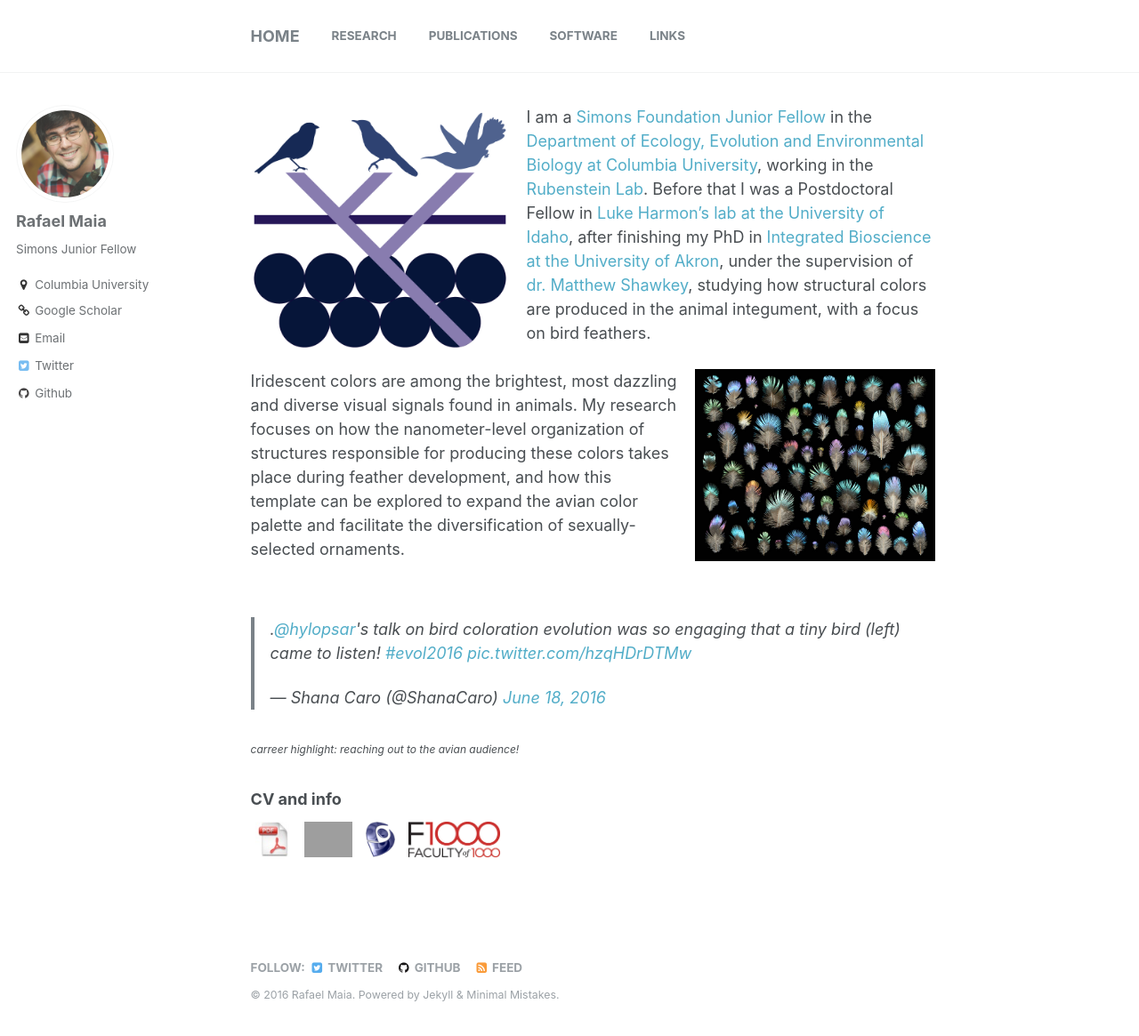
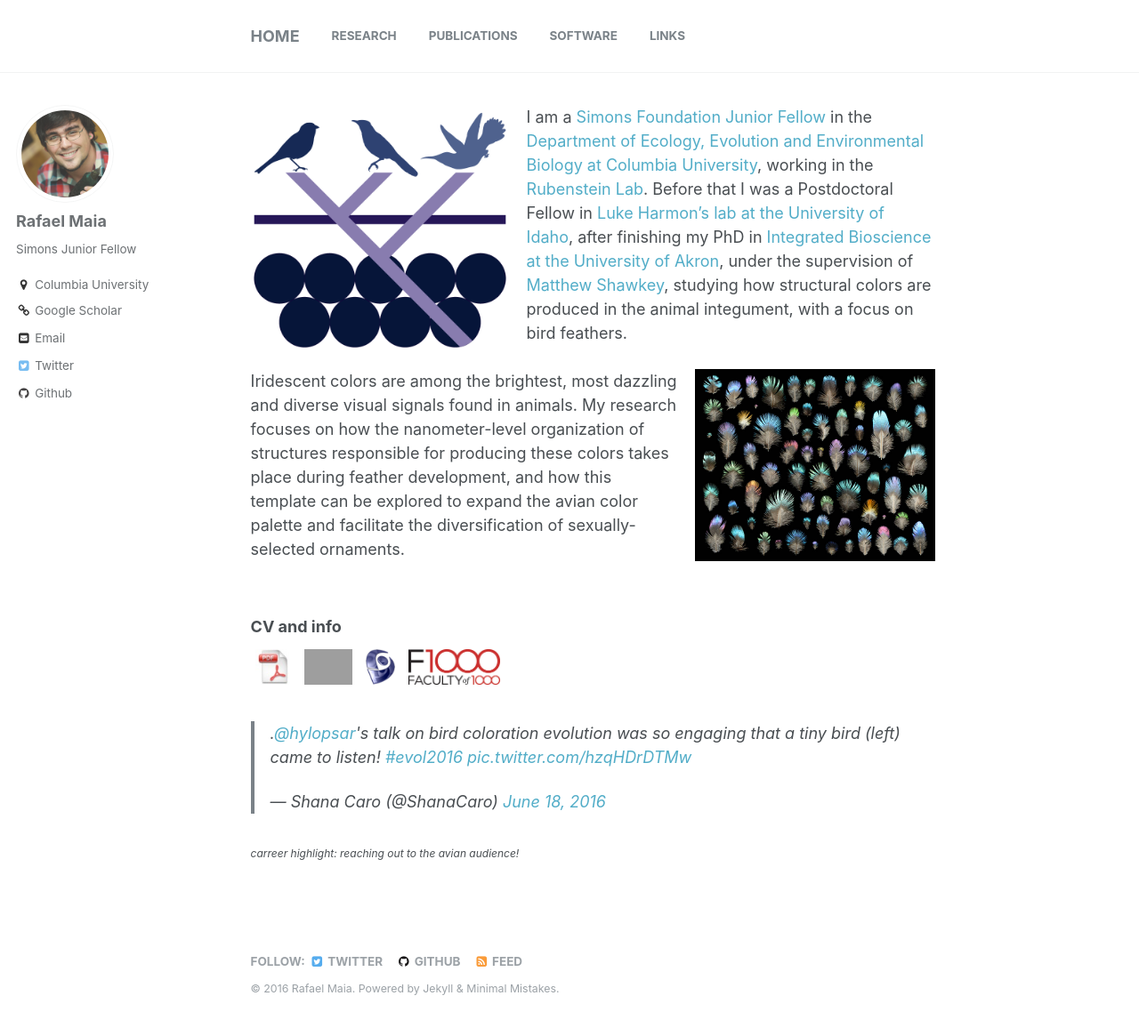
Before and after one commit to rmaia/rmaia.github.io, a Jekyll site: the page built from _pages/index.md, in a window 1280 px wide and 1183 px high. Shown: the top 1165 px of the window at 89% size. Built offline with Jekyll 4.4.1, drawn with Linux system fonts in a browser that asks for light colours; comment, search, counter and statistics services are not loaded; grey boxes are pictures that could not be loaded.

Commit message:
little index change

```diff
--- a/_pages/index.md
+++ b/_pages/index.md
@@ -5,20 +5,18 @@ author_profile: true
 permalink: /
 ---
 <img align="left" style="padding-right:20px; width:310px" src="/images/logo.png">
-I am a [Simons Foundation Junior Fellow](https://www.simonsfoundation.org/simons-society-of-fellows/junior-fellows/) in the [Department of Ecology, Evolution and Environmental Biology at Columbia University](http://www.columbia.edu/cu/e3b/), working in the [Rubenstein Lab](http://www.columbia.edu/~dr2497/HOME.html). Before that I was a Postdoctoral Fellow in [Luke Harmon's lab at the University of Idaho](http://www.webpages.uidaho.edu/~lukeh/), after finishing my PhD in [Integrated Bioscience at the University of Akron](http://www.uakron.edu/id/ib/), under the supervision of [dr. Matthew Shawkey](http://gozips.uakron.edu/~shawkey/), studying how structural colors are produced in the animal integument, with a focus on bird feathers.
+I am a [Simons Foundation Junior Fellow](https://www.simonsfoundation.org/simons-society-of-fellows/junior-fellows/) in the [Department of Ecology, Evolution and Environmental Biology at Columbia University](http://www.columbia.edu/cu/e3b/), working in the [Rubenstein Lab](http://www.columbia.edu/~dr2497/HOME.html). Before that I was a Postdoctoral Fellow in [Luke Harmon's lab at the University of Idaho](http://www.webpages.uidaho.edu/~lukeh/), after finishing my PhD in [Integrated Bioscience at the University of Akron](http://www.uakron.edu/id/ib/), under the supervision of [Matthew Shawkey](http://gozips.uakron.edu/~shawkey/), studying how structural colors are produced in the animal integument, with a focus on bird feathers.
 <br>
 <br>
 <img align="right" style="padding-left:20px; width:290px" src="/images/Starling-Poster-WEB.jpg"> Iridescent colors are among the brightest, most dazzling and diverse visual signals found in animals. My research focuses on how the nanometer-level organization of structures responsible for producing these colors takes place during feather development, and how this template can be explored to expand the avian color palette and facilitate the diversification of sexually-selected ornaments.
 <br>
 <br>
-<blockquote class="twitter-tweet" data-lang="en"><p lang="en" dir="ltr">.<a href="https://twitter.com/hylopsar">@hylopsar</a>&#39;s talk on bird coloration evolution was so engaging that a tiny bird (left) came to listen! <a href="https://twitter.com/hashtag/evol2016?src=hash">#evol2016</a> <a href="https://t.co/hzqHDrDTMw">pic.twitter.com/hzqHDrDTMw</a></p>&mdash; Shana Caro (@ShanaCaro) <a href="https://twitter.com/ShanaCaro/status/744233162474037248">June 18, 2016</a></blockquote>
-<script async src="//platform.twitter.com/widgets.js" charset="utf-8"></script>
-<p style="font-size:12px"><i>carreer highlight: reaching out to the avian audience!</i></p>
-
-
 ### CV and info <br>
 <a href="/pdf/RMaia-CV.pdf"><img src="/images/pdf-file-logo-icon.jpg" style="padding:5px; height:50px"></a>
 <a href="https://scholar.google.com/citations?user=9WJAHYQAAAAJ"><img src="/images/GoogleScholar1.jpg" style="padding:5px; height:50px"></a>
 <a href="http://buscatextual.cnpq.br/buscatextual/visualizacv.do?id=K4734001E1"><img src="/images/lattes11.png" style="padding:5px; height:50px"></a>
 <a href="http://f1000.com/prime/thefaculty/member/499999771097524591"><img src="/images/f1000_logo_include.jpg" style="padding:5px; height:50px"></a>
 <br>
+<blockquote class="twitter-tweet" data-lang="en"><p lang="en" dir="ltr">.<a href="https://twitter.com/hylopsar">@hylopsar</a>&#39;s talk on bird coloration evolution was so engaging that a tiny bird (left) came to listen! <a href="https://twitter.com/hashtag/evol2016?src=hash">#evol2016</a> <a href="https://t.co/hzqHDrDTMw">pic.twitter.com/hzqHDrDTMw</a></p>&mdash; Shana Caro (@ShanaCaro) <a href="https://twitter.com/ShanaCaro/status/744233162474037248">June 18, 2016</a></blockquote>
+<script async src="//platform.twitter.com/widgets.js" charset="utf-8"></script>
+<p style="font-size:12px"><i>carreer highlight: reaching out to the avian audience!</i></p>
```
